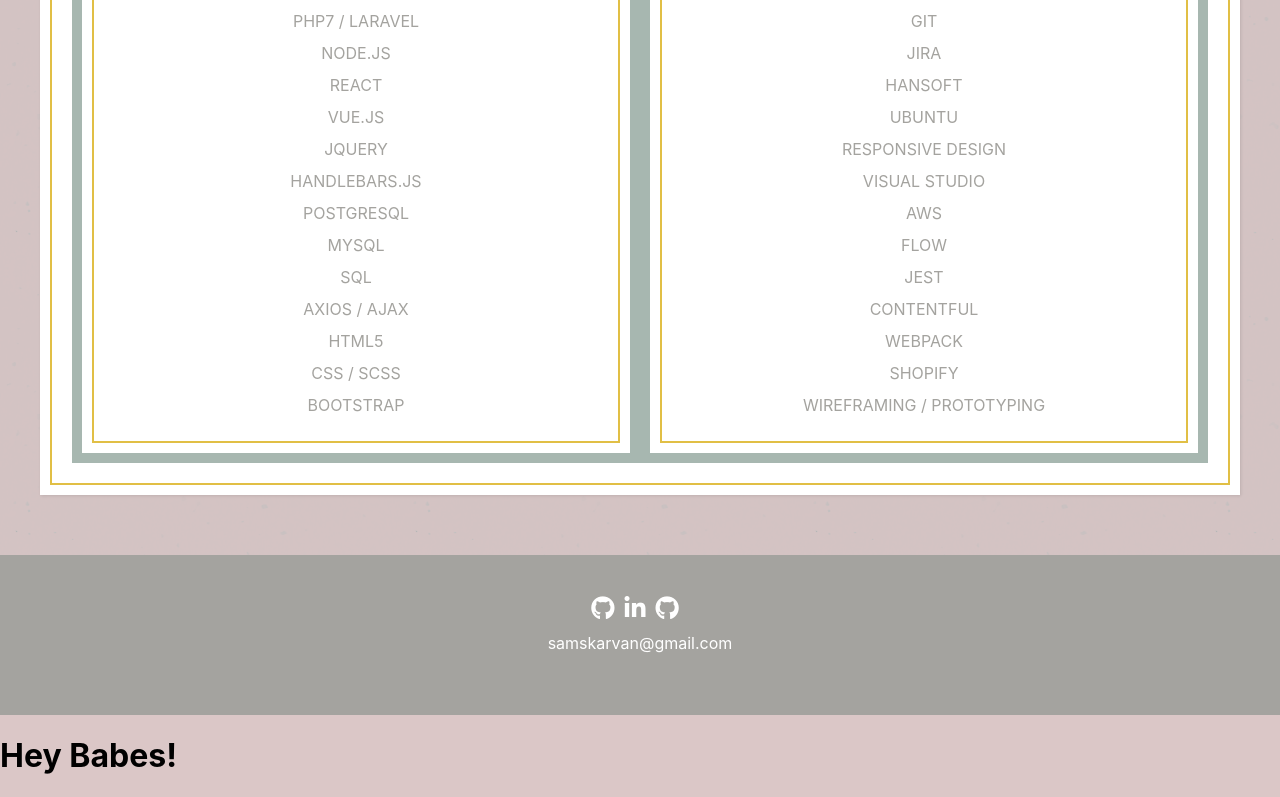
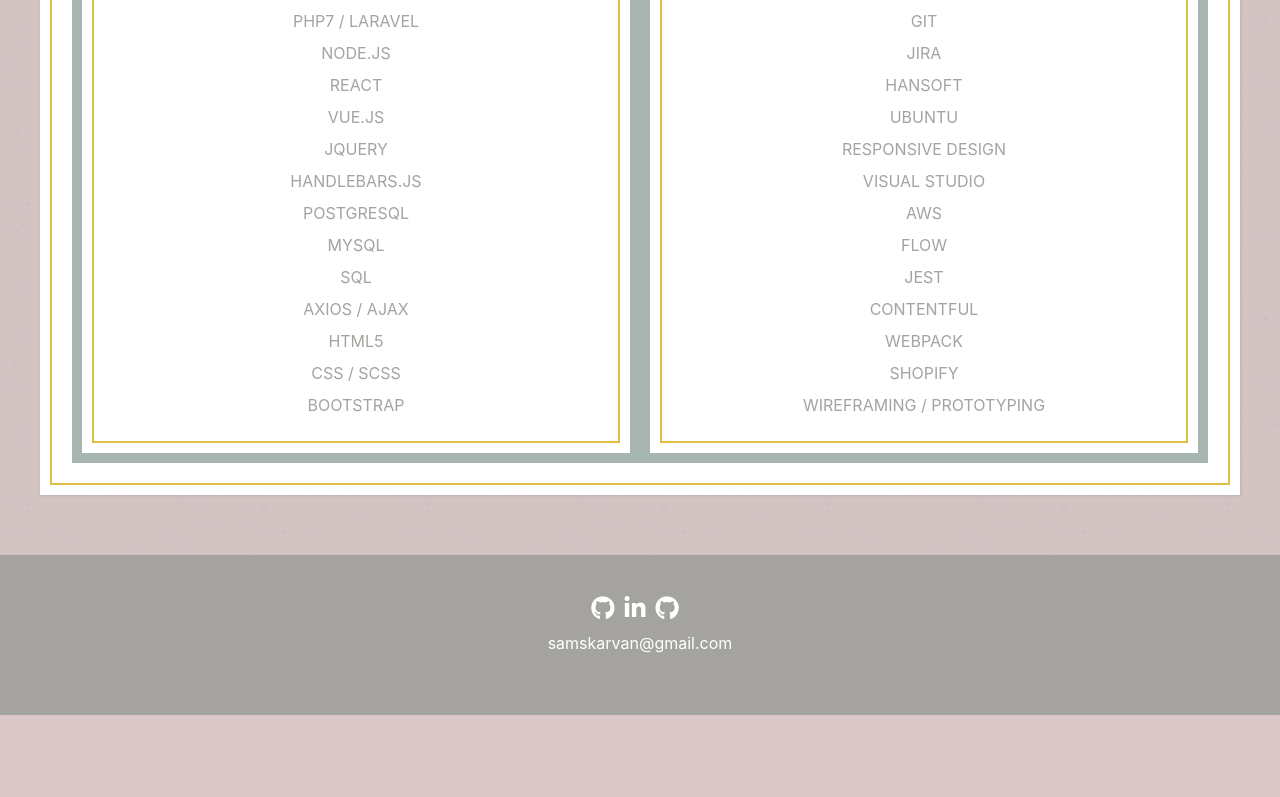
Before and after one commit to samskarvan/portfolio1.0, a React (Create React App) app: page / in a window 1280 px wide. Shown: the part 1528-2325 px from the top of the page. After the commit the page ends 2243 px from the top, so only its background shows below. Built offline with nearby package versions, Linux system fonts and the light colour scheme.

Commit message:
update resume route

```diff
--- a/public/index.html
+++ b/public/index.html
@@ -20,7 +20,5 @@
     <body>
         <noscript>You need to enable JavaScript to run this app.</noscript>
         <div id="root"></div>
-
-        <h1>Hey Babes!</h1>
     </body>
 </html>
--- a/src/js/components/SkillsBlock/SkillsBlock.js
+++ b/src/js/components/SkillsBlock/SkillsBlock.js
@@ -73,7 +73,7 @@
                             effectivley. My experience is further detailed in my{' '}
                             <a
                                 className='content-block-text-download'
-                                href='localhost:8000/resume'
+                                href='dev.samskarvan.com/resume'
                                 download='sam_skarvan_resume'
                                 target='_blank'
                                 rel='noopener noreferrer'
```
